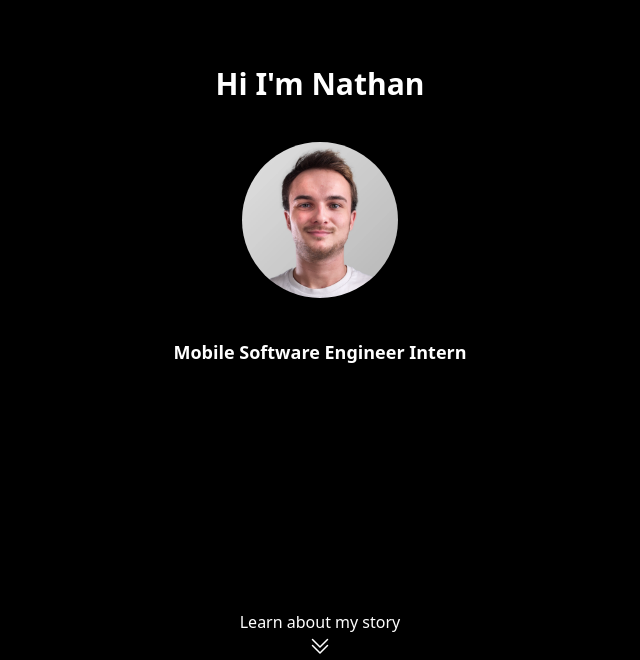
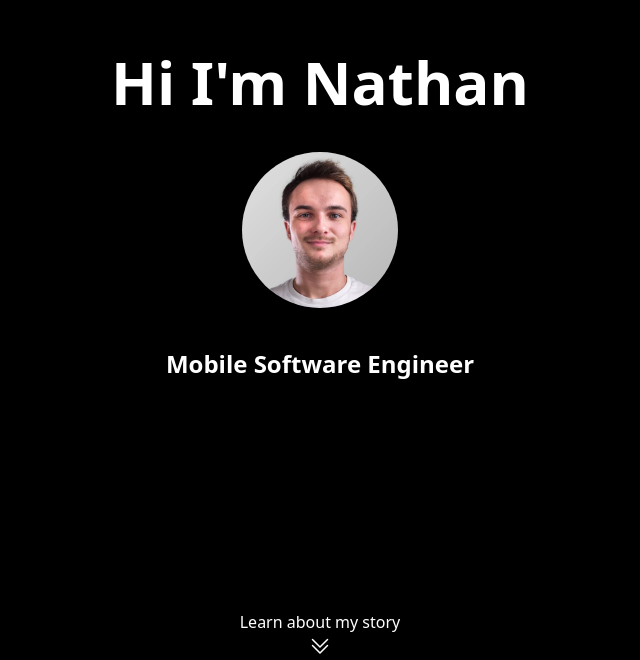
Before and after one commit to NathanDjianMartin/nathan-cv, a Next.js app: page / in a window 1280 px wide. Shown: the part 140-800 px from the top of the page, without its empty margins (320-960 px from the left). Built offline with nearby package versions, Linux system fonts and the light colour scheme.

Commit message:
feat: add Heading component for typography

```diff
--- a/src/components/LandingFragment.tsx
+++ b/src/components/LandingFragment.tsx
@@ -1,4 +1,5 @@
 import Avatar from '@/components/Avatar'
+import Heading from '@/components/typography/Heading'
 import { ChevronDoubleDownIcon } from '@heroicons/react/24/outline'
 import React from 'react'
 
@@ -6,18 +7,24 @@ export default function LandingFragment() {
   return (
     <div className="flex flex-col h-screen">
       <div className="flex flex-col flex-1 justify-center items-center">
-        <h1 className="animate-[fadeIn_1s_ease] mb-10 text-white text-3xl font-extrabold">
+        <Heading
+          headingSize="xxlarge"
+          className="animate-[fadeIn_1s_ease] mb-10"
+        >
           Hi I&apos;m Nathan
-        </h1>
+        </Heading>
         <Avatar
           className="opacity-0 animate-[fadeIn_1s_ease_0.5s_forwards] mb-10"
           src="/nathan.webp"
           alt="nathan"
           size={156}
         />
-        <h2 className="opacity-0 animate-[fadeIn_1s_ease_1s_forwards] mb-10 text-white text-lg font-semibold">
-          Mobile Software Engineer Intern
-        </h2>
+        <Heading
+          headingSize="large"
+          className="opacity-0 animate-[fadeIn_1s_ease_1s_forwards] mb-10"
+        >
+          Mobile Software Engineer
+        </Heading>
       </div>
       <div className="animate-bounce flex flex-col justify-center items-center">
         <h3 className="text-white text-base">Learn about my story</h3>
--- /dev/null
+++ b/src/components/typography/Heading.tsx
@@ -0,0 +1,46 @@
+import React from 'react'
+
+type HeadingSize = 'medium' | 'large' | 'xlarge' | 'xxlarge'
+
+interface HeadingProps extends React.HTMLAttributes<HTMLTitleElement> {
+  headingSize: HeadingSize
+}
+
+export default function Heading({
+  headingSize,
+  children,
+  className,
+}: HeadingProps) {
+  switch (headingSize) {
+    case 'medium':
+      return (
+        <h4 className={`text-white text-sm sm:text-lg font-bold ${className}`}>
+          {children}
+        </h4>
+      )
+    case 'large':
+      return (
+        <h3 className={`text-white text-lg sm:text-2xl font-bold ${className}`}>
+          {children}
+        </h3>
+      )
+
+    case 'xlarge':
+      return (
+        <h2
+          className={`text-white text-2xl sm:text-4xl font-extrabold ${className}`}
+        >
+          {children}
+        </h2>
+      )
+
+    case 'xxlarge':
+      return (
+        <h1
+          className={`text-white text-4xl sm:text-6xl font-black ${className}`}
+        >
+          {children}
+        </h1>
+      )
+  }
+}
```
